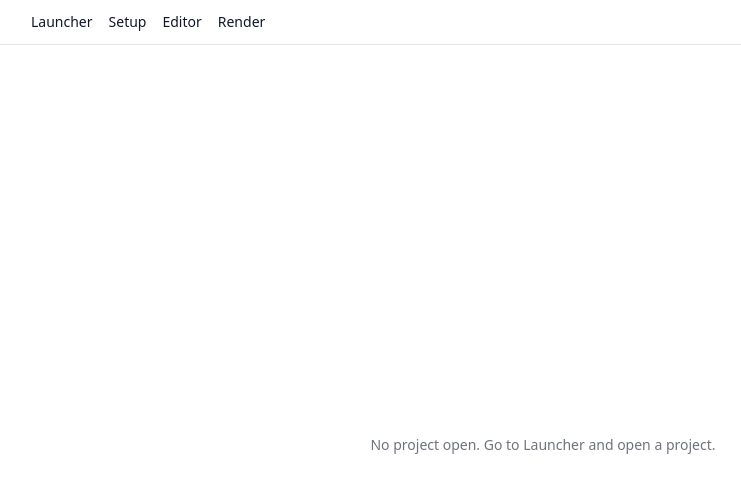
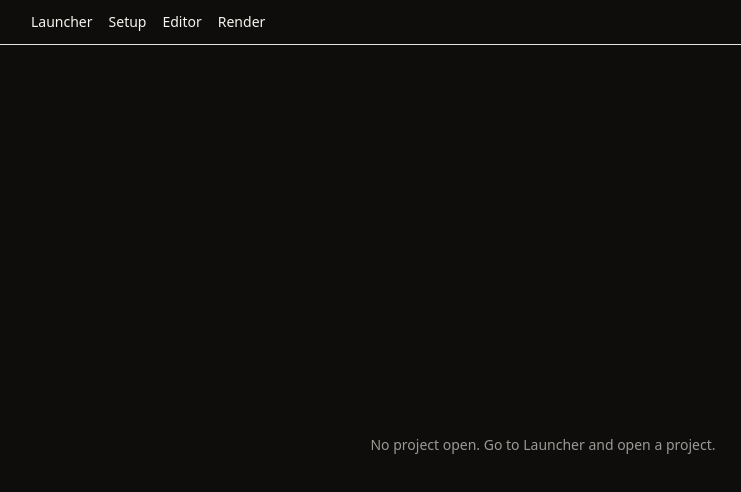
Before and after one commit to Flavour86/video-creator, a Next.js app in the folder apps/web/: page /render in a window 1280 px wide. Shown: the top 492 px of the page, without its empty margins (97-838 px from the left). Built offline with nearby package versions, Linux system fonts and the light colour scheme.

Commit message:
feat(web): add global UI token foundation
Adds the first failing-first token coverage for globals.css and replaces the old HSL globals with the surface, text, line, accent, font, radius, and shadow tokens required by the prototype UI work.

Refs: TUI.6

```diff
--- a/apps/web/styles/globals.css
+++ b/apps/web/styles/globals.css
@@ -1,20 +1,37 @@
 @import "tailwindcss";
 
 :root {
-  --background: 0 0% 100%;
-  --foreground: 222 47% 11%;
-}
-
-@media (prefers-color-scheme: dark) {
-  :root {
-    --background: 222 47% 5%;
-    --foreground: 0 0% 100%;
-  }
+  --bg-0: oklch(0.16 0.005 60);
+  --bg-1: oklch(0.19 0.005 60);
+  --bg-2: oklch(0.22 0.005 60);
+  --bg-3: oklch(0.26 0.006 60);
+  --bg-4: oklch(0.31 0.007 60);
+  --bg-5: oklch(0.38 0.008 60);
+  --text: oklch(0.97 0.005 80);
+  --text-2: oklch(0.78 0.008 70);
+  --text-3: oklch(0.58 0.008 70);
+  --text-4: oklch(0.45 0.008 70);
+  --line: oklch(0.28 0.005 60);
+  --line-soft: oklch(0.24 0.004 60);
+  --amber: oklch(0.78 0.13 70);
+  --blue: oklch(0.72 0.13 250);
+  --green: oklch(0.74 0.13 155);
+  --red: oklch(0.7 0.16 25);
+  --violet: oklch(0.72 0.13 305);
+  --font-sans: "Inter Tight", ui-sans-serif, system-ui, sans-serif;
+  --font-mono: "JetBrains Mono", ui-monospace, "SF Mono", Menlo, monospace;
+  --r-sm: 4px;
+  --r: 6px;
+  --r-md: 10px;
+  --r-lg: 14px;
+  --shadow-1: 0 1px 0 oklch(1 0 0 / 0.04) inset, 0 1px 2px oklch(0 0 0 / 0.4);
+  --shadow-2: 0 14px 40px oklch(0 0 0 / 0.5);
 }
 
 html,
 body {
   height: 100%;
-  background: hsl(var(--background));
-  color: hsl(var(--foreground));
+  background: var(--bg-0);
+  color: var(--text);
+  font-family: var(--font-sans);
 }
```
Also changed, not shown: 4 other files (tests, documents, lock files or other folders).
